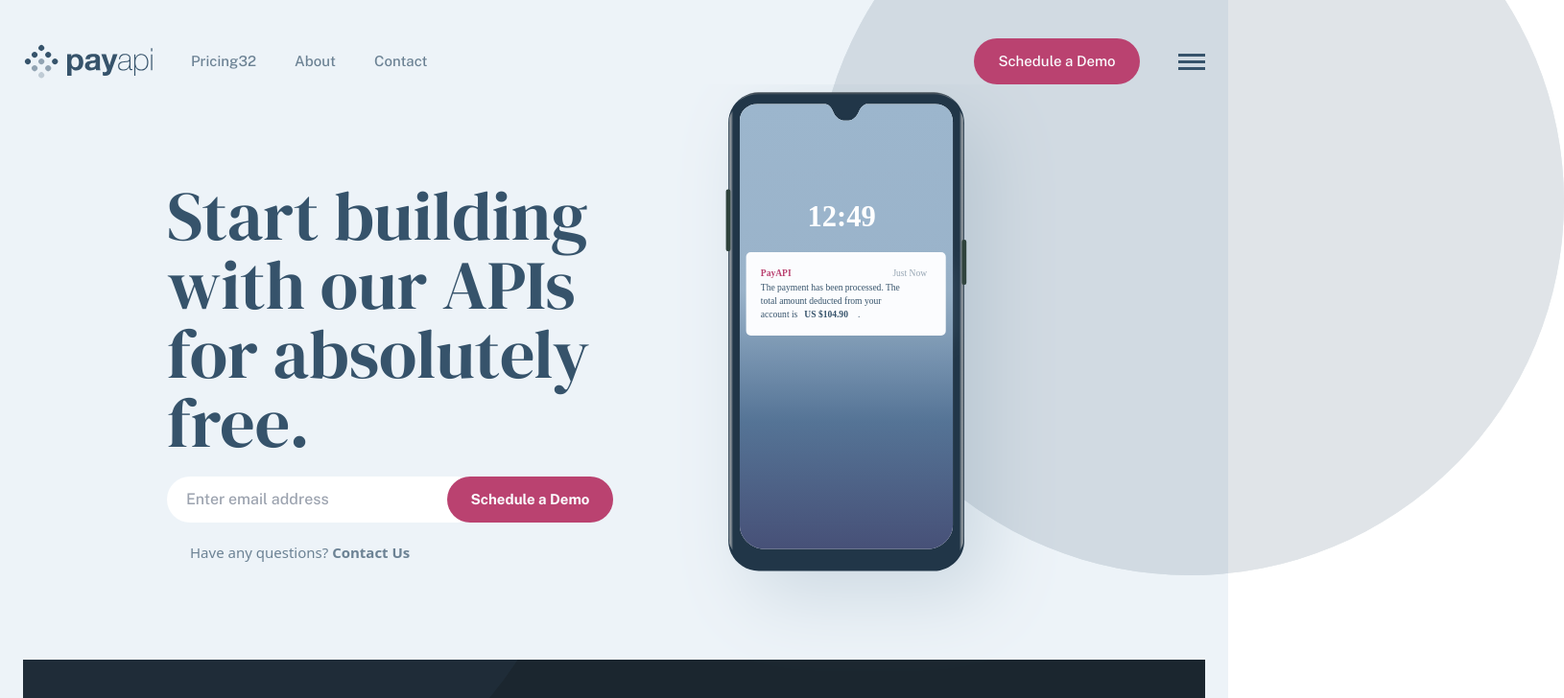
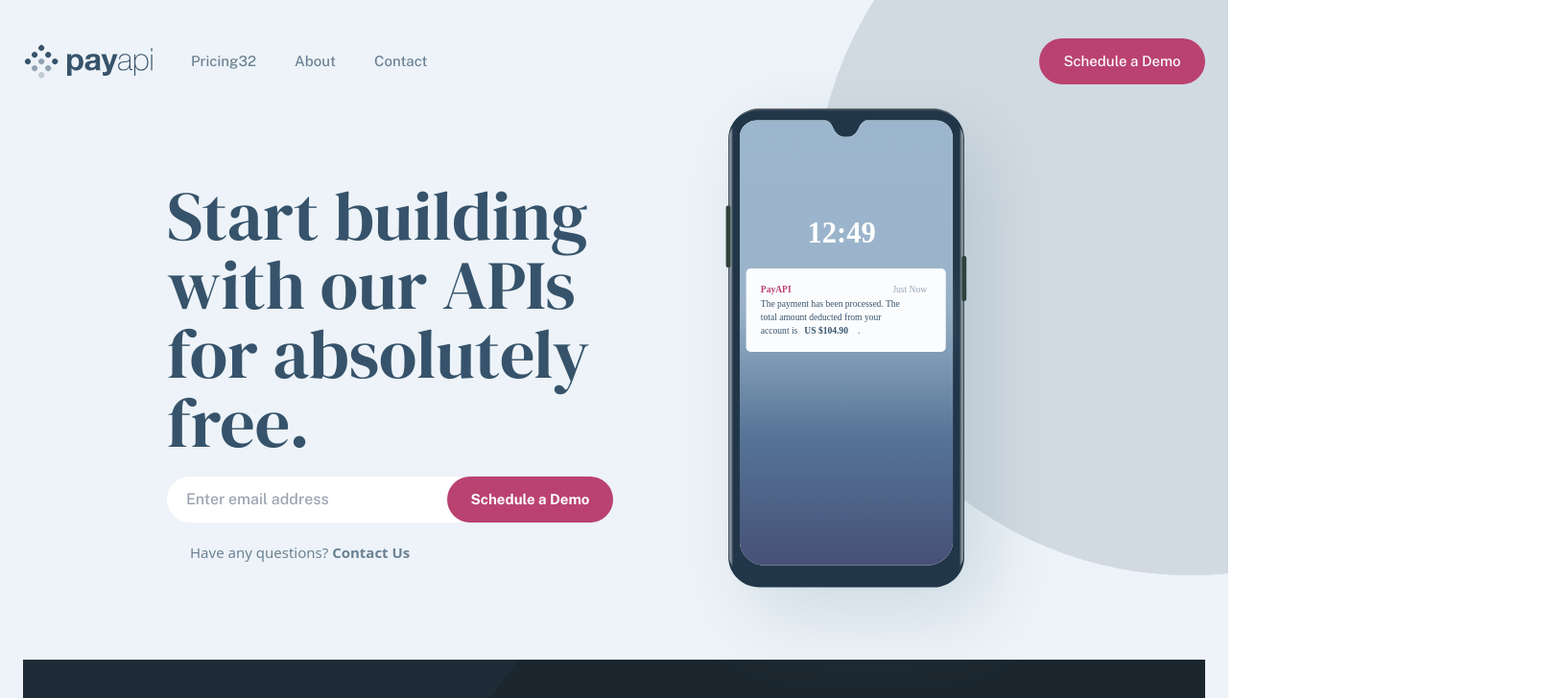
Before and after one commit to alvaro-frontend-mentor-projects/payapi-multi-page-website, a React (Create React App) app: page /#/ in a window 1280 px wide. Shown: the top 728 px of the page at 96% size, 1630 px wide, since content can reach past the window. Built offline with nearby package versions, Linux system fonts and the light colour scheme.

Commit message:
home hero mobile complete

```diff
--- a/src/components/shared/Navbar.jsx
+++ b/src/components/shared/Navbar.jsx
@@ -42,7 +42,7 @@ const Navbar = () => {
 				</button>
 
 				{/* MOBILE MENU SECTION */}
-				<div className="hidde" onClick={handleMenu}>
+				<div className="z-10 md:hidden" onClick={handleMenu}>
 					{mobile ? (
 						<img className="" src={hambuger} alt="hamburger menu icon" />
 					) : (
--- a/src/container/Layout.jsx
+++ b/src/container/Layout.jsx
@@ -2,10 +2,13 @@ import React from 'react'
 import { Routes, Route} from 'react-router-dom'
 import Navbar from '../components/shared/Navbar'
 import Home from '../pages/Home'
+import bgCircle from '../assets/shared/desktop/bg-pattern-circle.svg'
 
 const Layout = () => {
   return (
-    <div className="bg-[#EDF3F8] sm:px-[24px]">
+    <div className="bg-[#EDF3F8] overflow-x-hidden sm:px-[24px] relative">
+              <img className=' absolute max-w-[1500px] sm:w-[780px] md:w-[1000px] sm:left-[-202px] sm:top-[-550px] md:right-[-120px] md:top-[-720px] lg:w-[780px] lg:left-[850px] lg:top-[-180px] z-0' src={bgCircle} alt="" />
+
       <Navbar className=""/>
       <Routes>
         <Route path='/' element={<Home className=""/>}/>
--- a/src/pages/home.jsx
+++ b/src/pages/home.jsx
@@ -22,31 +22,19 @@ const Home = () => {
 
 
       // HOME MAIN CONTAINER
-      <main className=' overflow-x-hidden bg-[#EDF3F8]'>
+      <main className=''>
 
+        {/* Circle Bacckground image - absolute position and using index-z of 0 to be places behind all other elements with z-index of 10  - img relative parent is main container with overflow-x-hidden */}
 
-
-        {/* md:bg-tablet-circle lg:bg-desktop-circle bg-no-repeat md:bg-[length:900px_900px] md:bg-[left_-10px_top_-400px] lg:bg-[right_-150px_top_-200px] */}
-
-      {/* <div
-      className='w-[100%] h-[100%] bg-no-repeat absolute right-0 top-0 z-0'
-        style={{backgroundImage: `url(${bgCircle})`}}>
-
-      </div> */}
-
-      {/* Circle Bacckground image - absolute position and using index-z of 0 to be places behind all other elements with z-index of 10  - img relative parent is main container with overflow-x-hidden */}
-      <div className='flex'>
-        <img className=' absolute sm:max-w-[1500px] sm:w-[780px] md:w-[1000px] sm:left-[-202px] sm:top-[-550px] md:right-[-120px] md:top-[-720px] lg:w-[780px] lg:left-[850px] lg:top-[-180px] z-0' src={bgCircle} alt="" />
-      </div>
-
+        {/* <img className=' absolute sm:max-w-[1500px] sm:w-[780px] md:w-[1000px] sm:left-[-202px] sm:top-[-550px] md:right-[-120px] md:top-[-720px] lg:w-[780px] lg:left-[850px] lg:top-[-180px] z-0' src={bgCircle} alt="" /> */}
 
 
         {/* [[[[[[ HERO SECTION ]]]]]] */}
-        <div className=' flex sm:flex-col-reverse md:flex-col-reverse lg:flex-row md:mx-[80px] lg:mx-[150px] md:justify-end lg:justify-center items-center  sm:h-[670px] lg:h-[600px] '>
+        <div className=' flex sm:flex-col-reverse md:flex-col-reverse lg:flex-row md:mx-[80px] lg:mx-[150px] md:justify-end lg:justify-center items-center   lg:h-[600px] '>
           {/* Left Column */}
           <div className='flex flex-col justify-center align-middle md:w-[100%] lg:w-[50%] gap-10'>
             {/* Main Text */}
-            <div className='  sm:w-[325px] md:w-[100%] sm:text-[32px] md:text-[48px] sm:text-center md:text-start lg:text-[72px] sm:leading-[36px] md:leading-[56px] lg:leading-[72px] md:font-[500] font-SerifDisplay sm:mt-[-25px] md:mt-[-40px] lg:mt-[0] md:px-[20px] lg:px-[0px]  text-fmSanJuanBlue'>
+            <div className='  w-[100%] sm:text-[32px] md:text-[48px] sm:text-center md:text-start lg:text-[72px] sm:leading-[36px] md:leading-[56px] lg:leading-[72px] md:font-[500] font-SerifDisplay sm:mt-[0px] md:mt-[-40px] lg:mt-[0] md:px-[20px] lg:px-[0px]  text-fmSanJuanBlue'>
               <p> Start building with our APIs for absolutely free.</p>
             </div>
             {/* Email Input & Button Row Container */}
@@ -65,11 +53,15 @@ const Home = () => {
           </div>
 
           {/* Right Column */}
-          <div className='flex flex-row md:justify-center lg:justify-end md:w-[100%] lg:w-[50%]  '>
+          <div className='flex flex-row justify-center items-center lg:justify-end w-[100%] lg:w-[50%]  '>
             {/* Cellphone Image */}
-              <img className='sm:h-[310px] sm:w-[195px] md:h-[416px] md:w-[252px] lg:h-[660px] lg:w-[400px] sm:mt-[-35px]  z-10' src={phone} alt="Cellphone Image" />
+              <img className='ml-[20px] sm:h-[315px] sm:w-[200px] md:h-[416px] md:w-[252px] lg:h-[660px] lg:w-[400px] z-10' src={phone} alt="Cellphone Image" />
           </div>
         </div>
+
+
+
+
 
         {/* [[[[[[ WHO WE WORK WITH SECTION ]]]]]] */}
         <div className='  h-[670px] bg-fmMirageBlue overflow-hidden relative' >
```
